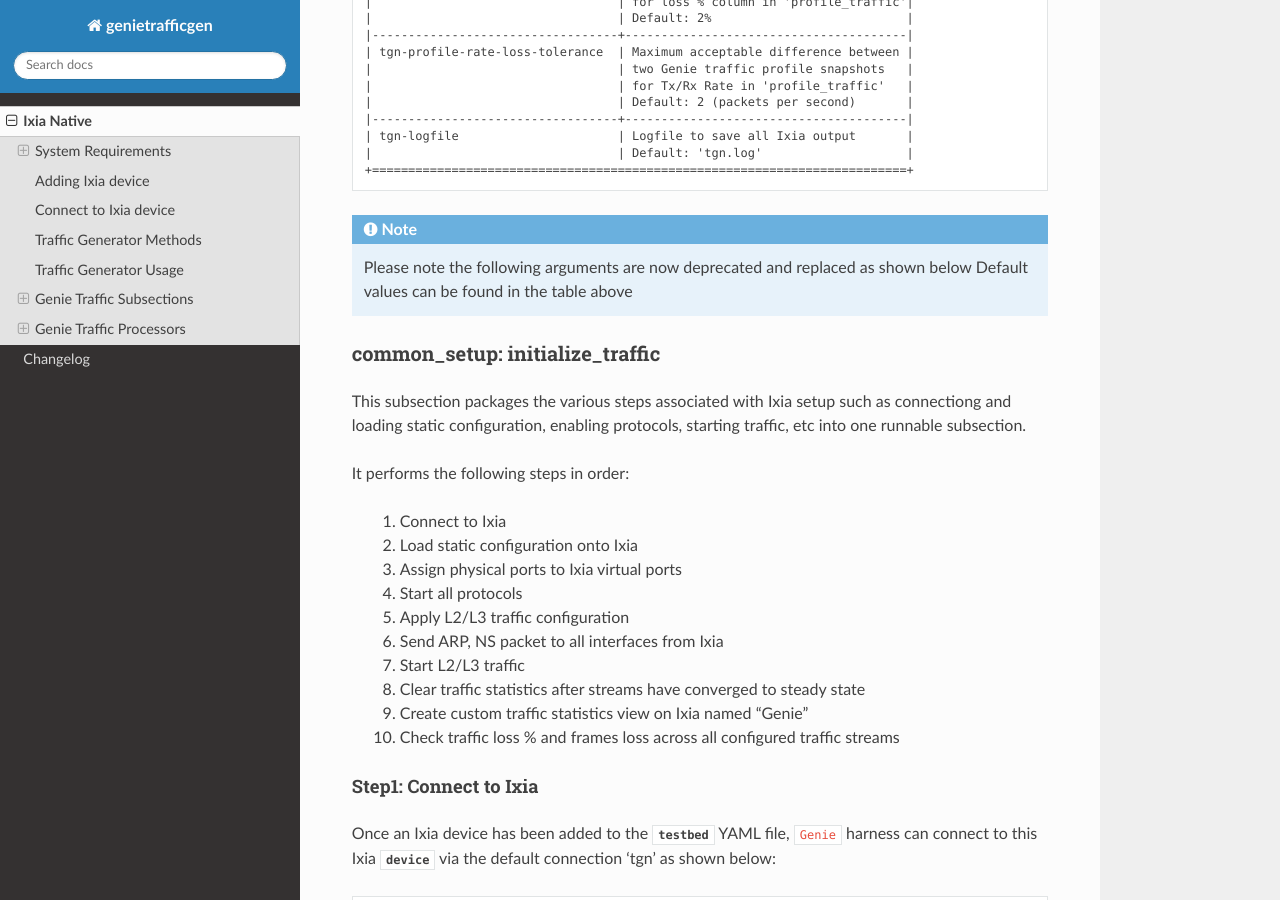
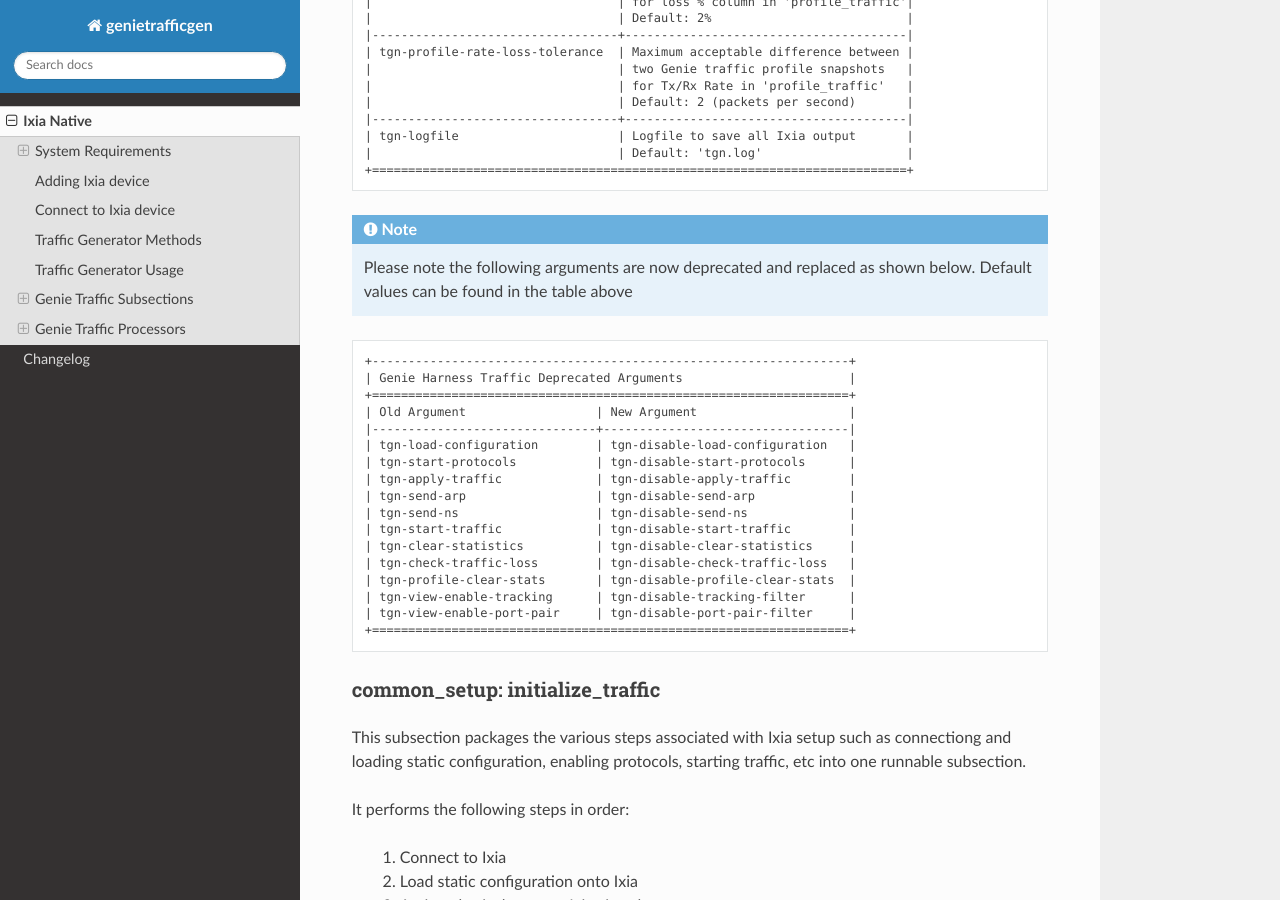
Before and after one commit to CiscoTestAutomation/genietrafficgen, a Sphinx documentation site: the page built from docs/ixianative.rst, in a window 1280 px wide and 900 px high, scrolled down 20420 px. Built offline with Sphinx 7.4.7 and the Read the Docs theme 2.0.0, drawn with Linux system fonts in a browser that asks for light colours.

```diff
--- a/docs/changelog/index.rst
+++ b/docs/changelog/index.rst
@@ -4,6 +4,7 @@ Changelog
 .. toctree::
    :maxdepth: 1
 
+   2019/july
    2019/june
    2019/may
    2019/april
--- a/docs/ixianative.rst
+++ b/docs/ixianative.rst
@@ -1201,8 +1201,10 @@ traffic generator subsections in ``Genie`` harness.
 
 
 .. note::
-    Please note the following arguments are now deprecated and replaced as shown below
-    Default values can be found in the table above
+    Please note the following arguments are now deprecated and replaced as shown
+    below. Default values can be found in the table above
+
+.. code-block:: text
 
     +------------------------------------------------------------------+
     | Genie Harness Traffic Deprecated Arguments                       |
```
